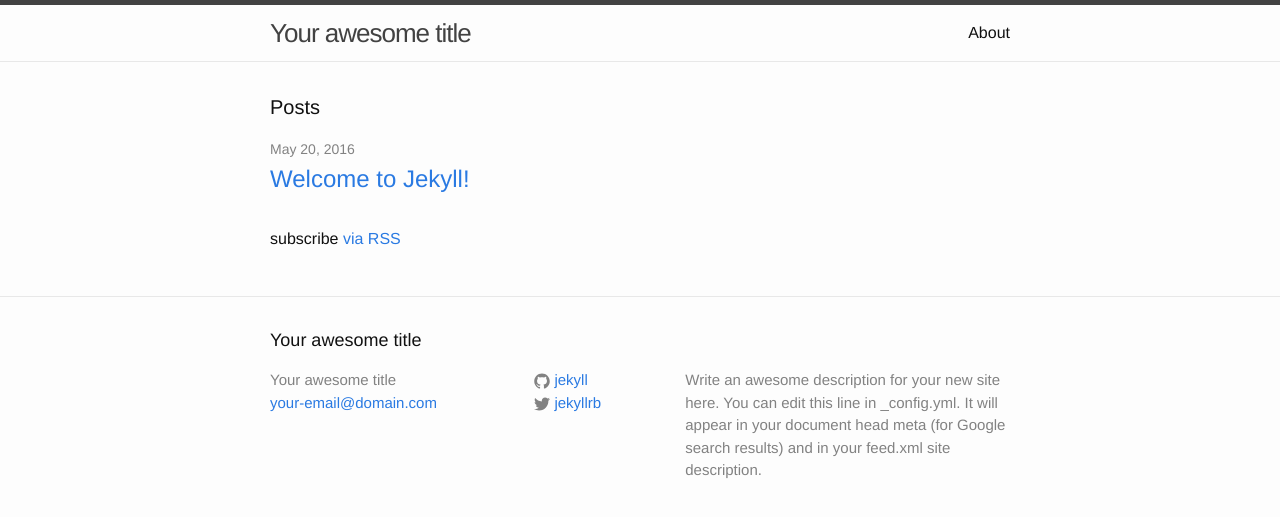
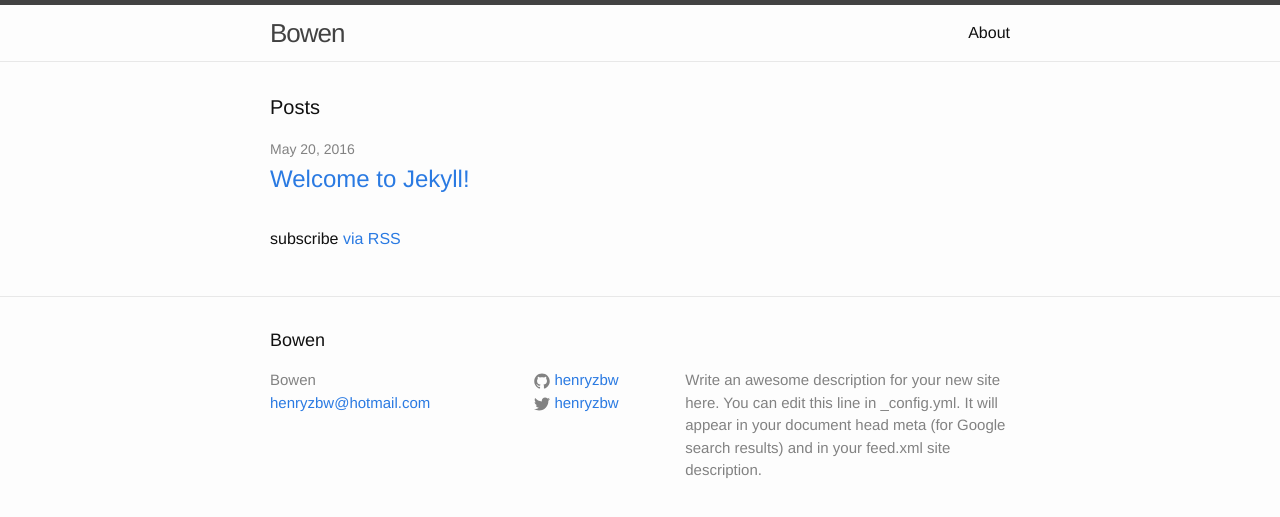
Before and after one commit to henryzbw/henryzbw.github.io, a Jekyll site: the page built from index.html, in a window 1280 px wide. Shown: the top 517 px of the page. Built offline with Jekyll 4.4.1, drawn with Linux system fonts in a browser that asks for light colours.

Commit message:
first change

```diff
--- a/_config.yml
+++ b/_config.yml
@@ -6,16 +6,16 @@
 # 'jekyll serve'. If you change this file, please restart the server process.
 
 # Site settings
-title: Your awesome title
-email: your-email@domain.com
+title: Bowen
+email: henryzbw@hotmail.com
 description: > # this means to ignore newlines until "baseurl:"
   Write an awesome description for your new site here. You can edit this
   line in _config.yml. It will appear in your document head meta (for
   Google search results) and in your feed.xml site description.
 baseurl: "" # the subpath of your site, e.g. /blog
 url: "http://henryzbw.github.io" # the base hostname & protocol for your site
-twitter_username: jekyllrb
-github_username:  jekyll
+twitter_username: henryzbw
+github_username:  henryzbw
 
 # Build settings
 markdown: kramdown
```
